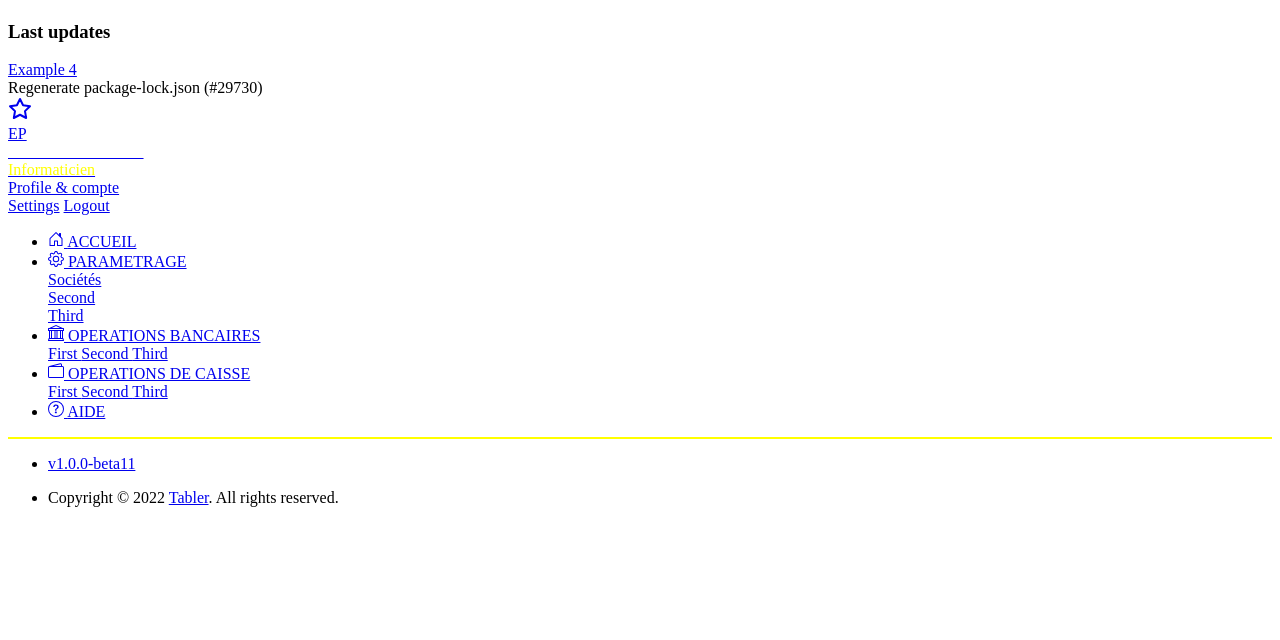
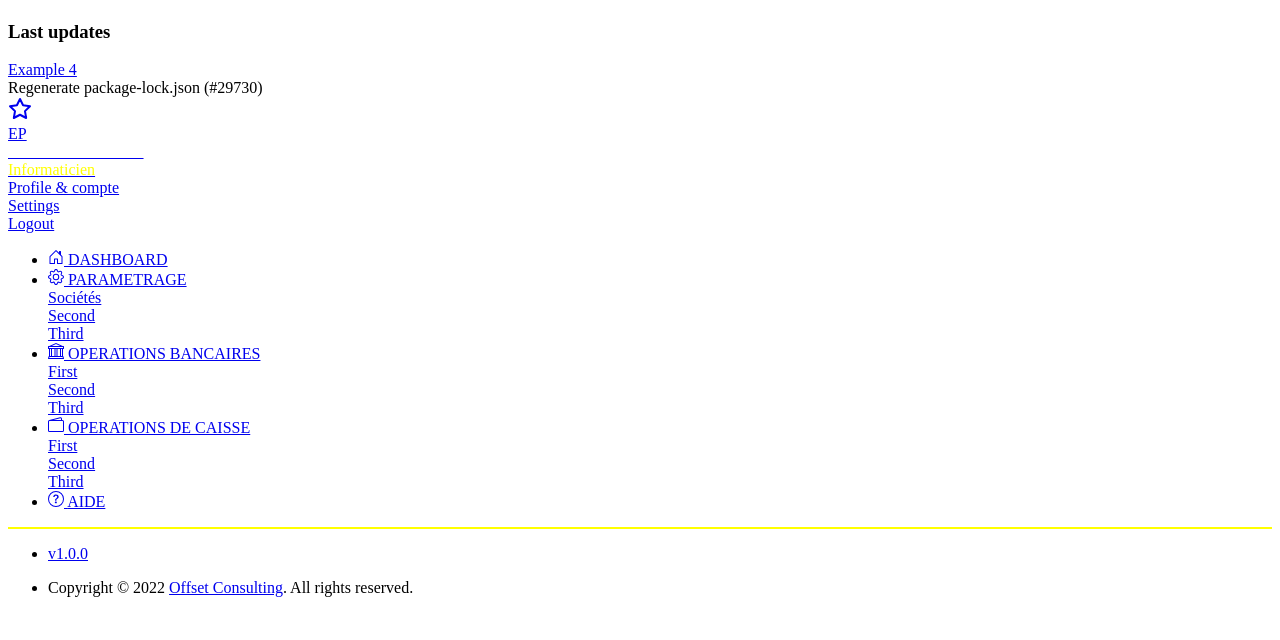
Before and after one commit to MikiFredd/Offset_Treso_main, a Symfony app: template Offset_Treso-main/templates/home/index.html.twig in a window 1280 px wide. Shown: the part 160-800 px from the top of the page. Run offline with Twig, Linux system fonts and the light colour scheme; the template is opened without the code that fills it, so the values that code supplies are empty; some libraries are stand-ins or nearby versions.

Commit message:
Nouveaux ajouts

```diff
--- a/Offset_Treso-main/templates/home/index.html.twig
+++ b/Offset_Treso-main/templates/home/index.html.twig
@@ -1,6 +1,6 @@
 {% extends 'base.html.twig' %}
 
-{% block title %}Dashboard{% endblock %}
+{% block title %}Accueil{% endblock %}
 
 {% block body %}
 
--- a/Offset_Treso-main/templates/partials/_footer.html.twig
+++ b/Offset_Treso-main/templates/partials/_footer.html.twig
@@ -5,7 +5,7 @@
                 <ul class="list-inline list-inline-dots mb-0">
                     <li class="list-inline-item">
                         <a href="#" class="link-secondary" rel="noopener">
-                            v1.0.0-beta11
+                            v1.0.0
                         </a>
                     </li>
                 </ul>
@@ -14,7 +14,7 @@
                 <ul class="list-inline list-inline-dots mb-0">
                     <li class="list-inline-item">
                         Copyright © 2022
-                        <a href="." class="link-secondary">Tabler</a>.
+                        <a href="." class="link-secondary">Offset Consulting</a>.
                         All rights reserved.
                     </li>
                 </ul>
--- a/Offset_Treso-main/templates/partials/_header.html.twig
+++ b/Offset_Treso-main/templates/partials/_header.html.twig
@@ -94,6 +94,7 @@
                     <a href="#" class="dropdown-item">Profile & compte</a>
                     <div class="dropdown-divider"></div>
                     <a href="#" class="dropdown-item">Settings</a>
+                    <div class="dropdown-divider"></div>
                     <a href="#" class="dropdown-item">Logout</a>
                 </div>
             </div>
--- a/Offset_Treso-main/templates/partials/_navbar.html.twig
+++ b/Offset_Treso-main/templates/partials/_navbar.html.twig
@@ -8,7 +8,7 @@
                               </svg>
                               </span>
             <span class="nav-link-title">
-                                ACCUEIL
+                            DASHBOARD
                               </span>
         </a>
     </li>
@@ -57,9 +57,11 @@
             <a class="dropdown-item" href="./#">
                 First
             </a>
+            <div class="dropdown-divider"></div>
             <a class="dropdown-item" href="./#">
                 Second
             </a>
+            <div class="dropdown-divider"></div>
             <a class="dropdown-item" href="./#">
                 Third
             </a>
@@ -82,16 +84,18 @@
             <a class="dropdown-item" href="./#">
                 First
             </a>
+            <div class="dropdown-divider"></div>
             <a class="dropdown-item" href="./#">
                 Second
             </a>
+            <div class="dropdown-divider"></div>
             <a class="dropdown-item" href="./#">
                 Third
             </a>
         </div>
     </li>
     <li class="nav-item">
-        <a class="nav-link disabled" href="./#">
+        <a class="nav-link" href="./#">
                               <span class="nav-link-icon d-md-none d-lg-inline-block"><!-- Download SVG icon from http://tabler-icons.io/i/star -->
                               <svg xmlns="http://www.w3.org/2000/svg" width="16" height="16" fill="currentColor"
                                    class="bi bi-question-circle" viewBox="0 0 16 16">
```
